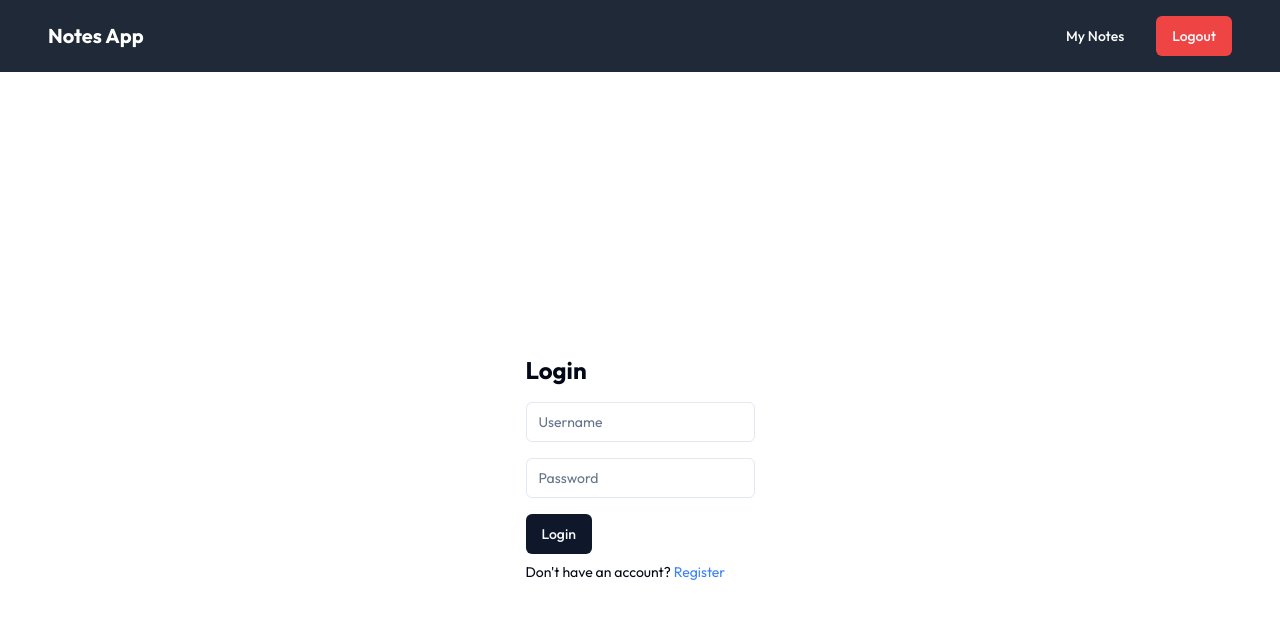
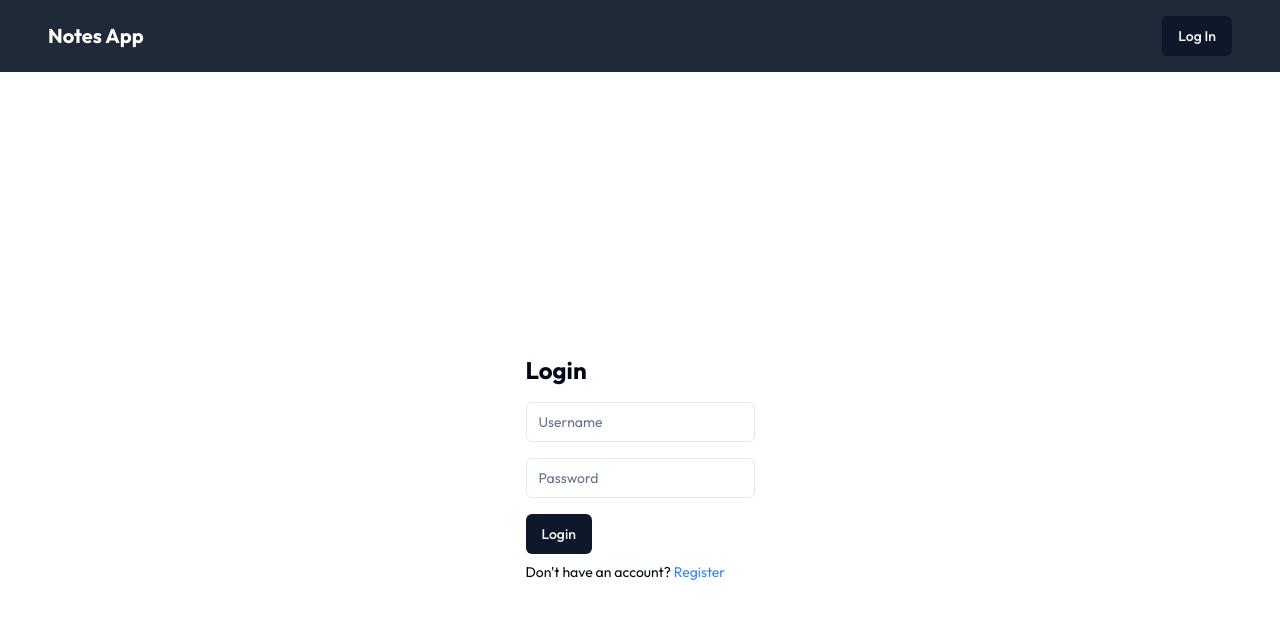
Before and after one commit to Nick-h4ck3r/permitech-assignment, a Next.js app: page /login in a window 1280 px wide. Shown: the top 618 px of the page. Built offline with nearby package versions, Linux system fonts and the light colour scheme.

Commit message:
feat: add ueAuth for context

```diff
--- a/app/layout.tsx
+++ b/app/layout.tsx
@@ -2,6 +2,7 @@ import type { Metadata } from "next";
 import { Outfit } from "next/font/google";
 import "./globals.css";
 import { Navigation } from "@/components/Navigation";
+import { AuthProvider } from "@/hooks/AuthContext";
 
 const outfit = Outfit({ subsets: ["latin"] });
 
@@ -18,8 +19,10 @@ export default function RootLayout({
   return (
     <html lang="en">
       <body className={outfit.className}>
-        <Navigation />
-        {children}
+        <AuthProvider>
+          <Navigation />
+          {children}
+        </AuthProvider>
       </body>
     </html>
   );
--- /dev/null
+++ b/components/LogInOutButton.tsx
@@ -0,0 +1,33 @@
+"use client";
+
+import { Button } from "@/components/ui/button";
+import { useRouter } from "next/navigation";
+import { useAuth } from "@/hooks/AuthContext";
+import { useEffect } from "react";
+
+export default function LogInOutButton() {
+  const router = useRouter();
+  const { isLoggedIn, logout, checkAuthStatus } = useAuth();
+
+  useEffect(() => {
+    checkAuthStatus();
+  }, [checkAuthStatus]);
+
+  const handleClick = () => {
+    if (isLoggedIn) {
+      logout();
+      router.push("/login");
+    } else {
+      router.push("/login");
+    }
+  };
+
+  return (
+    <Button
+      onClick={handleClick}
+      className="duration-300"
+    >
+      {isLoggedIn ? "Log Out" : "Log In"}
+    </Button>
+  );
+}
--- a/components/LoginForm.tsx
+++ b/components/LoginForm.tsx
@@ -6,12 +6,15 @@ import { Button } from "@/components/ui/button";
 import { Input } from "@/components/ui/input";
 import { login, setAuthToken } from "@/lib/api";
 import Image from "next/image";
+import { useAuth } from "@/hooks/AuthContext";
 
 export function LoginForm() {
   const [username, setUsername] = useState("");
   const [password, setPassword] = useState("");
   const [loading, setLoading] = useState(false);
   const [error, setError] = useState<string | null>(null);
+
+  const { checkAuthStatus } = useAuth();
   const router = useRouter();
 
   const handleSubmit = async (e: React.FormEvent) => {
@@ -21,6 +24,7 @@ export function LoginForm() {
     try {
       const { token } = await login(username, password);
       setAuthToken(token);
+      checkAuthStatus();
       router.push("/notes");
     } catch (error) {
       console.error("Login failed:", error);
--- a/components/Navigation.tsx
+++ b/components/Navigation.tsx
@@ -1,17 +1,17 @@
 "use client";
 
+import { Button } from "@/components/ui/button";
 import Link from "next/link";
-import { Button } from "@/components/ui/button";
-import { useRouter } from "next/navigation";
-import { removeAuthToken } from "@/lib/api";
+import LogInOutButton from "@/components/LogInOutButton";
+import { useAuth } from "@/hooks/AuthContext";
+import { useEffect } from "react";
 
 export function Navigation() {
-  const router = useRouter();
+  const { isLoggedIn, checkAuthStatus } = useAuth();
 
-  const handleLogout = () => {
-    removeAuthToken();
-    router.push("/login");
-  };
+  useEffect(() => {
+    checkAuthStatus();
+  }, [checkAuthStatus]);
 
   return (
     <nav className="bg-gray-800 text-white p-4">
@@ -19,22 +19,20 @@ export function Navigation() {
         <Link href="/">
           <span className="text-xl font-bold">Notes App</span>
         </Link>
-        <div className="space-x-4">
+
+        <div className="flex ic space-x-4">
+          {isLoggedIn && (
             <Link href="/notes">
               <Button
                 className="duration-300"
-              variant="ghost"
+                variant="default"
               >
                 My Notes
               </Button>
             </Link>
-          <Button
-            className="duration-300"
-            variant="destructive"
-            onClick={handleLogout}
-          >
-            Logout
-          </Button>
+          )}
+
+          <LogInOutButton />
         </div>
       </div>
     </nav>
--- a/components/PublicRoute.tsx
+++ b/components/PublicRoute.tsx
@@ -1,31 +1,24 @@
 "use client";
 
-import { getAuthToken } from "@/lib/api";
+import { useAuth } from "@/hooks/AuthContext";
 import Image from "next/image";
 import { useRouter } from "next/navigation";
-import { useEffect, useState } from "react";
+import { useEffect } from "react";
 
 export function PublicRoute({ children }: { children: React.ReactNode }) {
   const router = useRouter();
-  const [isLoading, setIsLoading] = useState(true);
+  const { isLoggedIn } = useAuth();
 
   useEffect(() => {
-    const checkAuth = async () => {
-      const token = getAuthToken();
-      if (token) {
-        router.push("/notes");
-      } else {
-        setIsLoading(false);
-      }
-    };
+    if (isLoggedIn) {
+      router.push("/notes");
+    }
+  }, [isLoggedIn, router]);
 
-    checkAuth();
-  }, [router]);
-
-  if (isLoading) {
+  if (isLoggedIn) {
     return (
       <div className="flex min-h-screen items-center justify-center gap-4">
-        <div>Loading</div>
+        <div>Redirecting</div>
         <Image
           height={15}
           width={15}
--- a/components/RegisterForm.tsx
+++ b/components/RegisterForm.tsx
@@ -6,13 +6,16 @@ import { Button } from "@/components/ui/button";
 import { Input } from "@/components/ui/input";
 import { register, setAuthToken } from "@/lib/api";
 import Image from "next/image";
+import { useAuth } from "@/hooks/AuthContext";
 
 export function RegisterForm() {
   const [username, setUsername] = useState("");
   const [password, setPassword] = useState("");
   const [loading, setLoading] = useState(false);
   const [error, setError] = useState<string | null>(null);
+
   const router = useRouter();
+  const { checkAuthStatus } = useAuth();
 
   const handleSubmit = async (e: React.FormEvent) => {
     e.preventDefault();
@@ -21,6 +24,7 @@ export function RegisterForm() {
     try {
       const { token } = await register(username, password);
       setAuthToken(token);
+      checkAuthStatus();
       router.push("/notes");
     } catch (error) {
       console.error("Registration failed:", error);
--- /dev/null
+++ b/hooks/AuthContext.tsx
@@ -0,0 +1,52 @@
+"use client";
+
+import React, { createContext, useContext, useState, useEffect } from "react";
+import { getAuthToken, removeAuthToken } from "@/lib/api";
+
+interface AuthContextType {
+  isLoggedIn: boolean;
+  login: (token: string) => void;
+  logout: () => void;
+  checkAuthStatus: () => void;
+}
+
+const AuthContext = createContext<AuthContextType | undefined>(undefined);
+
+export function AuthProvider({ children }: { children: React.ReactNode }) {
+  const [isLoggedIn, setIsLoggedIn] = useState(false);
+
+  const checkAuthStatus = () => {
+    const token = getAuthToken();
+    setIsLoggedIn(!!token);
+  };
+
+  useEffect(() => {
+    checkAuthStatus();
+  }, []);
+
+  const login = (token: string) => {
+    localStorage.setItem("token", token);
+    setIsLoggedIn(true);
+  };
+
+  const logout = () => {
+    removeAuthToken();
+    setIsLoggedIn(false);
+  };
+
+  return (
+    <AuthContext.Provider
+      value={{ isLoggedIn, login, logout, checkAuthStatus }}
+    >
+      {children}
+    </AuthContext.Provider>
+  );
+}
+
+export function useAuth() {
+  const context = useContext(AuthContext);
+  if (context === undefined) {
+    throw new Error("useAuth must be used within an AuthProvider");
+  }
+  return context;
+}
--- a/lib/api.ts
+++ b/lib/api.ts
@@ -17,7 +17,9 @@ export const getAuthToken = () => {
 };
 
 export const removeAuthToken = () => {
-  localStorage.removeItem("token");
+  if (typeof window !== "undefined" && window.localStorage) {
+    localStorage.removeItem("token");
+  }
   delete api.defaults.headers.common["Authorization"];
 };
 
```
Lines whose indentation alone changed are shown as unchanged.
